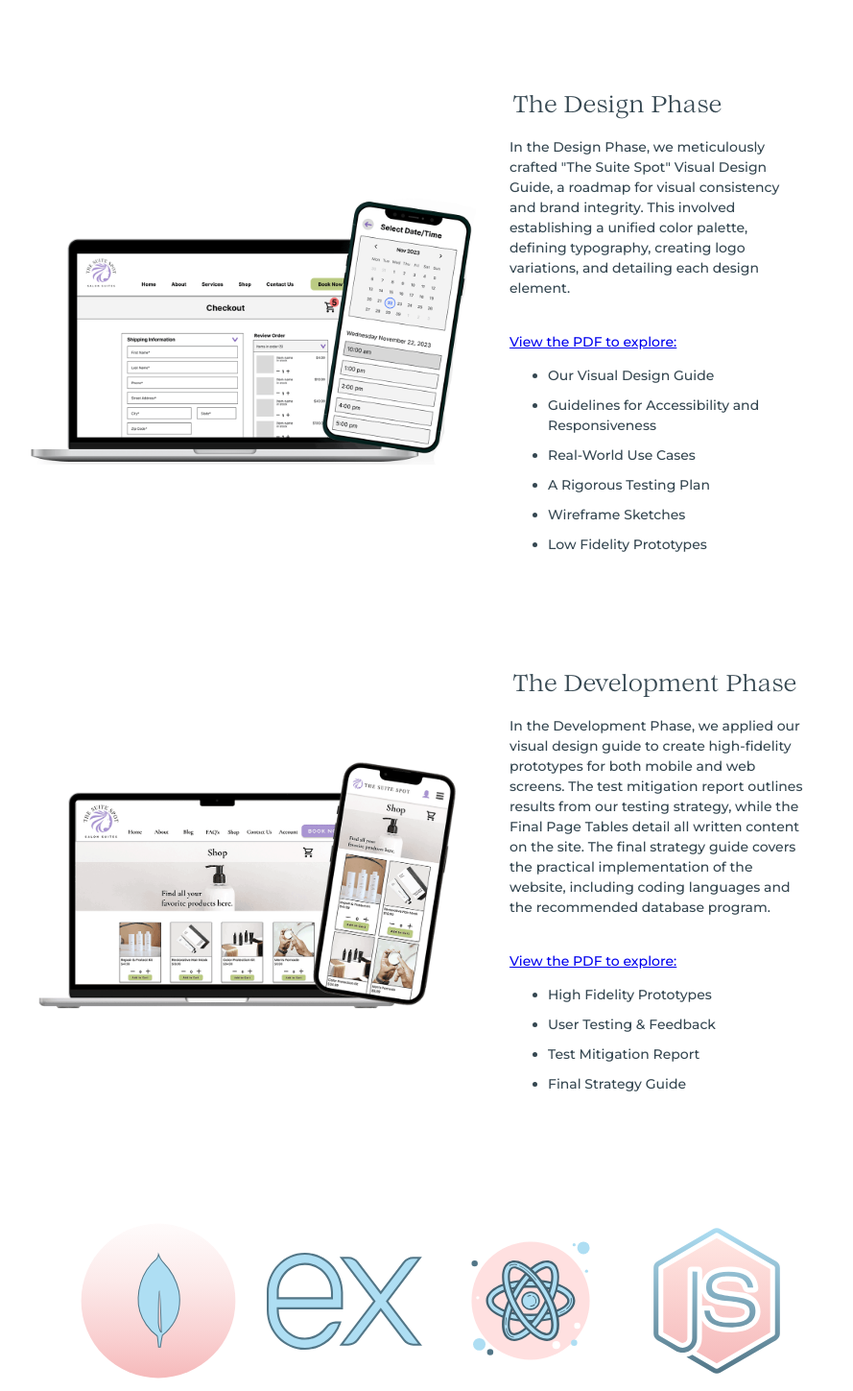
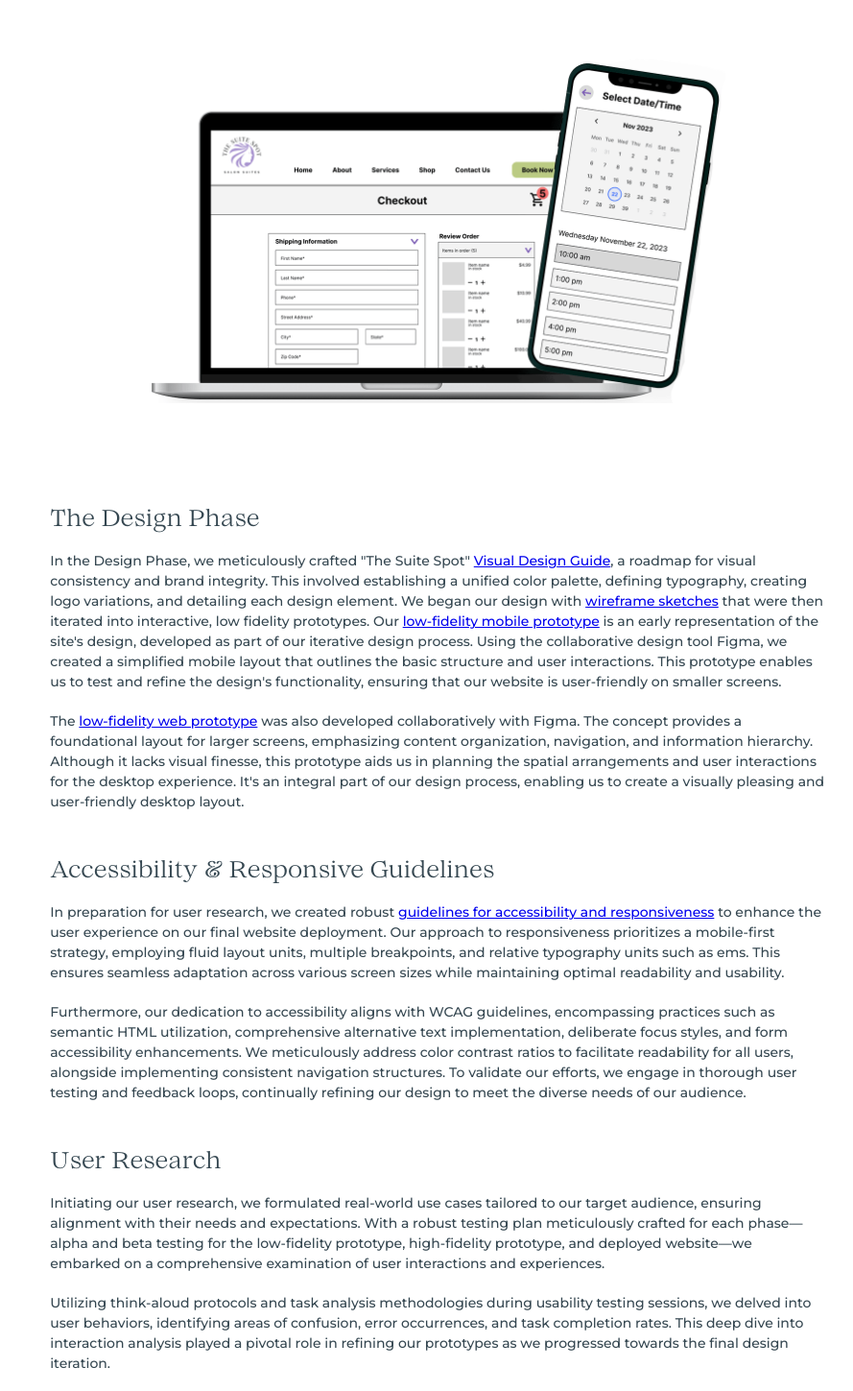
Before and after one commit to Lillybliss/Allgood-Designs, a React (Create React App) app: page /portfolio/The-Suite-Spot-Project in a window 1280 px wide. Shown: the part 1021-2470 px from the top of the page at 96% size, without its empty margins (184-1073 px from the left). Built offline with nearby package versions, Linux system fonts and the light colour scheme.

Commit message:
Expanding on TSS

```diff
--- a/src/Portfolio Pages/TSS.js
+++ b/src/Portfolio Pages/TSS.js
@@ -108,12 +108,12 @@ const TSS = () => {
           managing orders/appointments through user accounts.
         </p>
         <p className="port-about-text">
-          Our collaborative efforts involved comprehensive branding, web design,
-          and responsive development for the platform. Here, I will break down
-          each phase of our project: the design phase, development phase, and
-          deployment phase. My primary contributions involve shaping the design
-          guide, designing prototypes, developing the user account system in
-          React.js, and interacting with the database through MongoDB.
+          Our collaborative efforts involved comprehensive user research, UI
+          design, and responsive development for the platform. Here, I will
+          break down each phase of our project: the design phase, development
+          phase, and deployment phase. My primary contributions involve shaping
+          the design guide, designing prototypes, developing the user account
+          system in React.js, and interacting with the database through MongoDB.
         </p>
         <p className="port-about-text">
           Throughout the project, our team showcased exceptional communication
@@ -124,8 +124,7 @@ const TSS = () => {
         </p>
         <p className="port-about-text">
           My team members include Lindsey Wolbrink, Brianna Lattimore, Callie
-          Vaughn, and Quynh Vo <br />
-          <strong>Check back soon to see the final deployed website!</strong>
+          Vaughn, and Quynh Vo.
         </p>
         <div className="project-tags">
           <div className="tag">
@@ -147,6 +146,123 @@ const TSS = () => {
         </div>
       </div>
 
+      <div className="oneimageinrow">
+        <img
+          src={lowfiTSSmock}
+          alt="Mockup"
+          style={{ cursor: "pointer" }}
+          onClick={() => openPopup(lowfiTSSmock)}
+        />
+      </div>
+
+      <div className="padding"> </div>
+
+      <div className="row-4">
+        <h2 className="row-4-title">The Design Phase</h2>
+        <p className="row-4-text">
+          In the Design Phase, we meticulously crafted "The Suite Spot"{" "}
+          <a
+            href="https://www.figma.com/proto/k4C2KZmCtMaxVQGRtdfbsn/Design-Phase-Portfolio?type=design&node-id=1-2&t=wkGeYFbm50NuNsrP-1&scaling=min-zoom&page-id=0%3A1&mode=design"
+            target="_blank"
+            rel="noopener noreferrer"
+          >
+            Visual Design Guide
+          </a>
+          , a roadmap for visual consistency and brand integrity. This involved
+          establishing a unified color palette, defining typography, creating
+          logo variations, and detailing each design element. We began our
+          design with{" "}
+          <a
+            href="https://app.uizard.io/p/39a0e03a"
+            target="_blank"
+            rel="noopener noreferrer"
+          >
+            wireframe sketches
+          </a>{" "}
+          that were then iterated into interactive, low fidelity prototypes. Our{" "}
+          <a
+            href="https://www.figma.com/proto/uWYDFIJV0JLLFfSclhmAns/Mobile-LoFi-Prototype-(Copy)?type=design&node-id=1-2&t=H0qNFjaxjNCALpUX-1&scaling=scale-down&page-id=0%3A1&starting-point-node-id=1%3A2&mode=design"
+            target="_blank"
+            rel="noopener noreferrer"
+          >
+            low-fidelity mobile prototype
+          </a>{" "}
+          is an early representation of the site's design, developed as part of
+          our iterative design process. Using the collaborative design tool
+          Figma, we created a simplified mobile layout that outlines the basic
+          structure and user interactions. This prototype enables us to test and
+          refine the design's functionality, ensuring that our website is
+          user-friendly on smaller screens.
+        </p>
+        <p className="row-4-text">
+          The{" "}
+          <a
+            href="https://www.figma.com/proto/EUTAwSICIDWIAJ6Uv4loN4/Web-LoFi-Prototype-(Copy)?type=design&t=6v64mAEcuvCof0RW-1&scaling=scale-down&page-id=0%3A1&node-id=1-2&starting-point-node-id=1%3A2&show-proto-sidebar=1&mode=design"
+            target="_blank"
+            rel="noopener noreferrer"
+          >
+            low-fidelity web prototype
+          </a>{" "}
+          was also developed collaboratively with Figma. The concept provides a
+          foundational layout for larger screens, emphasizing content
+          organization, navigation, and information hierarchy. Although it lacks
+          visual finesse, this prototype aids us in planning the spatial
+          arrangements and user interactions for the desktop experience. It's an
+          integral part of our design process, enabling us to create a visually
+          pleasing and user-friendly desktop layout.
+        </p>
+      </div>
+
+      <div className="row-4">
+        <h2 className="row-4-title">Accessibility & Responsive Guidelines</h2>
+        <p className="row-4-text">
+          In preparation for user research, we created robust{" "}
+          <a
+            href="https://www.figma.com/proto/k4C2KZmCtMaxVQGRtdfbsn/Design-Phase-Portfolio?type=design&node-id=133-3&t=x4m22RXVf4QxFpNa-0&scaling=min-zoom&page-id=0%3A1"
+            target="_blank"
+            rel="noopener noreferrer"
+          >
+            guidelines for accessibility and responsiveness
+          </a>{" "}
+          to enhance the user experience on our final website deployment. Our
+          approach to responsiveness prioritizes a mobile-first strategy,
+          employing fluid layout units, multiple breakpoints, and relative
+          typography units such as ems. This ensures seamless adaptation across
+          various screen sizes while maintaining optimal readability and
+          usability.
+        </p>
+        <p className="row-4-text">
+          Furthermore, our dedication to accessibility aligns with WCAG
+          guidelines, encompassing practices such as semantic HTML utilization,
+          comprehensive alternative text implementation, deliberate focus
+          styles, and form accessibility enhancements. We meticulously address
+          color contrast ratios to facilitate readability for all users,
+          alongside implementing consistent navigation structures. To validate
+          our efforts, we engage in thorough user testing and feedback loops,
+          continually refining our design to meet the diverse needs of our
+          audience.
+        </p>
+      </div>
+
+      <div className="row-4">
+        <h2 className="row-4-title">User Research</h2>
+        <p className="row-4-text">
+          Initiating our user research, we formulated real-world use cases
+          tailored to our target audience, ensuring alignment with their needs
+          and expectations. With a robust testing plan meticulously crafted for
+          each phase—alpha and beta testing for the low-fidelity prototype,
+          high-fidelity prototype, and deployed website—we embarked on a
+          comprehensive examination of user interactions and experiences.
+        </p>
+        <p className="row-4-text">
+          Utilizing think-aloud protocols and task analysis methodologies during
+          usability testing sessions, we delved into user behaviors, identifying
+          areas of confusion, error occurrences, and task completion rates. This
+          deep dive into interaction analysis played a pivotal role in refining
+          our prototypes as we progressed towards the final design iteration.
+        </p>
+      </div>
+
       <div className="row-1">
         <div className="left-image">
           <img
@@ -162,32 +278,58 @@ const TSS = () => {
           />
         </div>
         <div className="right-text">
-          <h2 className="right-title">The Design Phase</h2>
+          <h2 className="right-title">Accessibility Testing</h2>
           <p className="right-text">
-            In the Design Phase, we meticulously crafted "The Suite Spot" Visual
-            Design Guide, a roadmap for visual consistency and brand integrity.
-            This involved establishing a unified color palette, defining
-            typography, creating logo variations, and detailing each design
-            element.
+            Our testing scope encompassed various disabilities. We prioritized
+            functionalities enabling screen reader compatibility, keyboard
+            navigation, and other essential tools utilized by diverse user
+            groups.
           </p>
           <p className="right-text">
-            <a
-              href="https://acrobat.adobe.com/id/urn:aaid:sc:VA6C2:ef1b201a-9341-4ea5-b7e1-7251b36fdd5f"
-              target="_blank"
-              rel="noopener noreferrer"
-            >
-              View the PDF to explore:
-            </a>
-            <ul>
-              <li>Our Visual Design Guide</li>
-              <li>Guidelines for Accessibility and Responsiveness</li>
-              <li>Real-World Use Cases</li>
-              <li>A Rigorous Testing Plan</li>
-              <li>Wireframe Sketches</li>
-              <li>Low Fidelity Prototypes</li>
-            </ul>
+            Leveraging online resources such as the WAVE accessibility
+            evaluation tool and Google PageSpeed Insights, we assessed
+            accessibility compliance and performance optimization. Additionally,
+            the Toptal color blind test aided in evaluating contrast levels.
           </p>
         </div>
+      </div>
+
+      <div className="row-4">
+        <h2 className="row-4-title">Test Mitigation Report</h2>
+        <p className="row-4-text">
+          Following our user research, we compiled a test mitigation report.
+          This report contains an overview of our testing methodologies, key
+          findings, and mitigation strategies adopted to address identified
+          issues.
+        </p>
+        <p className="row-4-text">
+          <strong>Testing Plan Review: </strong>Our detailed testing plan,
+          established during the design phase, served as the cornerstone for our
+          testing procedures. You can access the comprehensive testing plan,
+          outlining the strategies employed to ensure the robustness of our web
+          design.{" "}
+        </p>
+        <p className="row-4-text">
+          <strong>Think Aloud Protocol: </strong>To ensure comprehensive
+          coverage of our user interface, we implemented think-aloud protocols
+          involving 15 participants. This structured approach facilitated
+          balanced task distribution across participant groups, enabling
+          thorough data collection and analysis.{" "}
+        </p>
+        <p className="row-4-text">
+          <strong>Task/Interaction Analysis: </strong>Our task analysis
+          methodology involved meticulous recording of errors, user expressions
+          of confusion, and task completion rates. This detailed analysis
+          enabled us to pinpoint areas requiring attention and implement
+          necessary improvements.{" "}
+        </p>
+        <p className="row-4-text">
+          <strong>User Experience Surveys: </strong>Post think-aloud protocol,
+          we administered a survey to gather extensive feedback from our
+          participants. This survey aimed to capture insights into overall
+          experience, usability, and satisfaction, including perspectives on
+          accessibility from users with disabilities.{" "}
+        </p>
       </div>
 
       <div className="row-1">
--- a/src/Styles/HorizontalTemplate.css
+++ b/src/Styles/HorizontalTemplate.css
@@ -20,6 +20,17 @@
     padding-top: 40px;
     width: 98%;
     max-width: 850px;
+}
+
+.oneimageinrow img {
+    display: block;
+    align-items: center;
+    margin-left: auto;
+    margin-right: auto;
+    padding-bottom: 20px;
+    padding-top: 20px;
+    width: 80%;
+    max-width: 600px;
 }
 
 
@@ -316,7 +327,7 @@
         }
 
         .left-image {
-            flex: 0 0 auto; /* Don't grow or shrink, maintain initial width */
+            width: 55%;
             margin-right: 0px; /* Adjust margin as needed */
             margin-top: auto;
             margin-bottom: auto;
@@ -443,6 +454,7 @@
     }
 
     .left-image {
+        width: 90%;
         flex: 0 0 auto; /* Don't grow or shrink, maintain initial width */
         margin-right: 0px; /* Adjust margin as needed */
         margin-top: auto;
```
